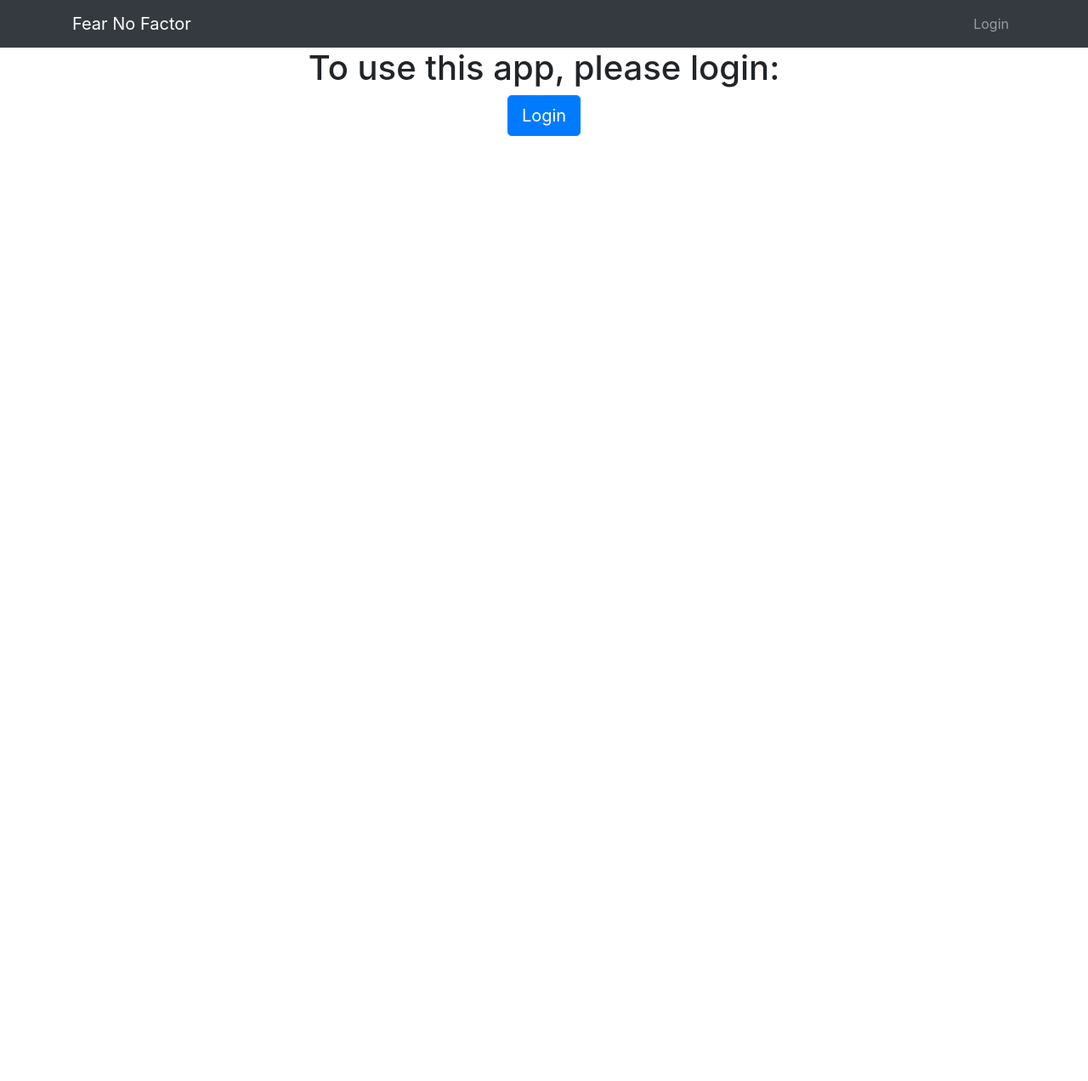
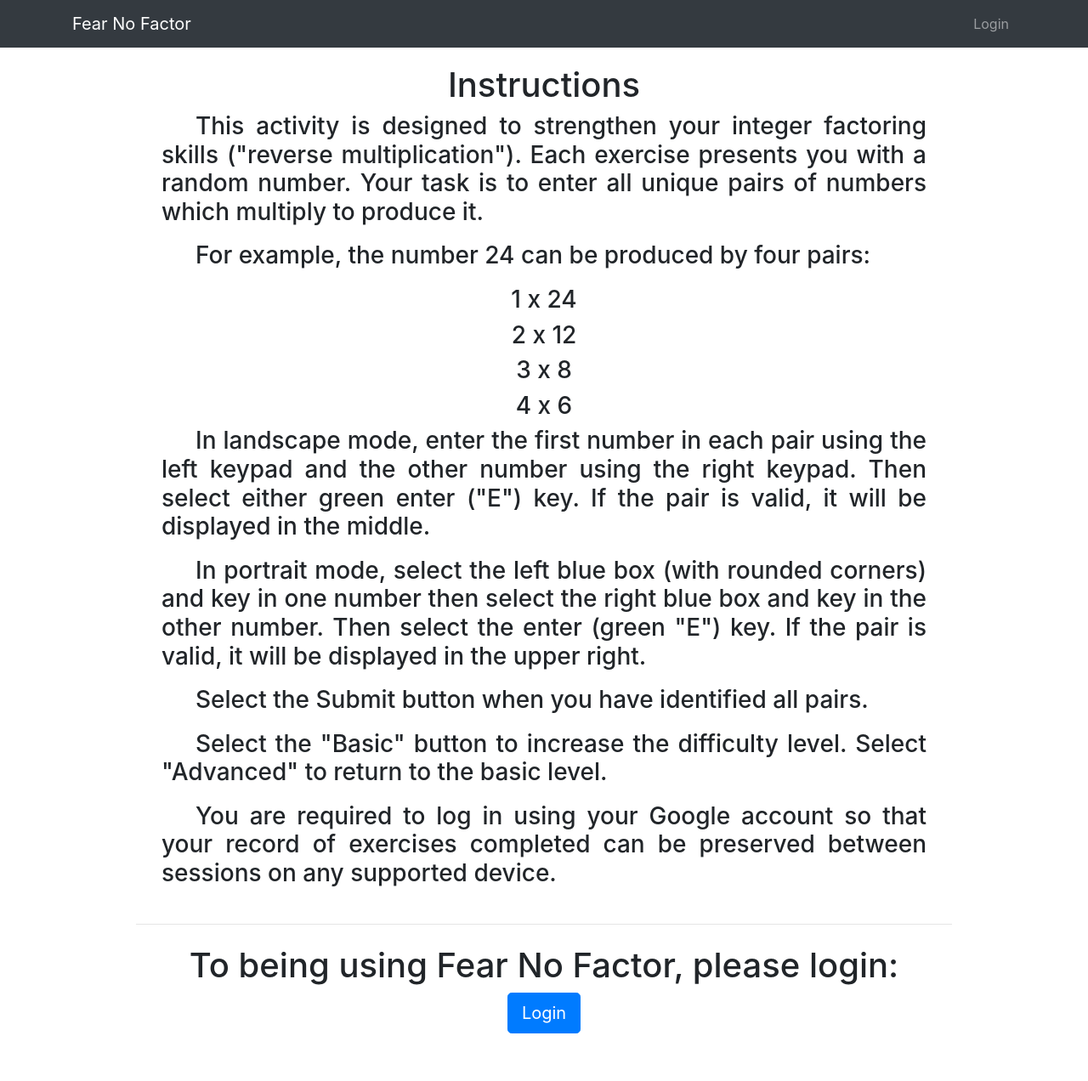
Before and after one commit to matthew-cheney/fear-no-factor-2.0, a Flask app: page /public in a window 1280 px wide. Shown: the whole page at 85% size. Before the commit the page ends 160 px from the top, so only its background shows below. Run offline with Flask 2, Linux system fonts and the light colour scheme; parts of the project's set-up code (start-up, migrations or seed data) failed here and were passed over; some libraries are stand-ins or nearby versions.

Commit message:
Add help page

```diff
--- a/FearNoFactor/routes/home.py
+++ b/FearNoFactor/routes/home.py
@@ -35,7 +35,7 @@ def about():
     return render_template('about.html', showModeToggle=False)
 
 
-@app.route('/contact')
+@app.route('/help')
 @login_required
-def contact():
-    return render_template('contact.html', showModeToggle=False)
+def help():
+    return render_template('help.html', showModeToggle=False)
--- a/FearNoFactor/static/main.css
+++ b/FearNoFactor/static/main.css
@@ -107,3 +107,15 @@ html, body {
 
 #checkImage {
 }
+
+#helpPageBody {
+    max-width: 900px;
+    margin: auto;
+    text-align: justify;
+    padding-top: 20px;
+}
+
+.helpText {
+    text-indent: 40px;
+    padding-bottom: 10px;
+}
--- /dev/null
+++ b/FearNoFactor/templates/help_snippet.html
@@ -0,0 +1,35 @@
+{% block help_page %}
+
+<div id="helpPageBody">
+
+    <h1 style="text-align: center;">Instructions</h1>
+
+    <h3 class="helpText">This activity is designed to strengthen your integer factoring skills ("reverse multiplication"). Each exercise presents you with a random number. Your task is to enter all unique pairs of numbers which multiply to produce it.</h3>
+
+    <h3 class="helpText">For example, the number 24 can be produced by four pairs:</h3>
+    <div style="text-align: center;">
+        <h3>
+        1 x 24
+        </h3>
+        <h3>
+        2 x 12
+        </h3>
+        <h3>
+        3 x 8
+        </h3>
+        <h3>
+        4 x 6
+        </h3>
+    </div>
+    <h3 class="helpText">In landscape mode, enter the first number in each pair using the left keypad and the other number using the right keypad. Then select either green enter ("E") key. If the pair is valid, it will be displayed in the middle.</h3>
+
+    <h3 class="helpText">In portrait mode, select the left blue box (with rounded corners) and key in one number then select the right blue box and key in the other number. Then select the enter (green "E") key. If the pair is valid, it will be displayed in the upper right.</h3>
+
+    <h3 class="helpText">Select the Submit button when you have identified all pairs.</h3>
+
+    <h3 class="helpText">Select the "Basic" button to increase the difficulty level. Select "Advanced" to return to the basic level.</h3>
+
+    <h3 class="helpText">You are required to log in using your Google account so that your record of exercises completed can be preserved between sessions on any supported device.</h3>
+
+</div>
+{% endblock help_page %}
--- a/FearNoFactor/templates/layout.html
+++ b/FearNoFactor/templates/layout.html
@@ -58,10 +58,10 @@
             <a class="nav-link" href="{{ url_for('home') }}">Home</a>
           </li>
           <li class="nav-item">
-            <a class="nav-link" href="{{ url_for('about') }}">About</a>
+            <a class="nav-link" href="{{ url_for('help') }}">Help</a>
           </li>
           <li class="nav-item">
-            <a class="nav-link" href="{{ url_for('contact') }}">Contact</a>
+            <a class="nav-link" href="{{ url_for('about') }}">About</a>
           </li>
           <li class="nav-item">
             <a class="nav-link" href="logout_master">Logout</a>
--- a/FearNoFactor/templates/public.html
+++ b/FearNoFactor/templates/public.html
@@ -39,8 +39,14 @@
   <!-- Page Content -->
   <div class="row text-center">
     <div class="col-lg-12">
-      <h1>To use this app, please login:</h1>
+      {% include "help_snippet.html" %}
+      <br>
+      <hr style="max-width: 75%; margin: auto;">
+      <br>
+      <h1>To being using Fear No Factor, please login:</h1>
       <h3><a href="{{ url_for('home') }}"><button class="btn btn-lg btn-primary">Login</button></a></h3>
+      <br>
+      <br>
     </div>
   </div>
   <!-- Bootstrap core JavaScript -->
```
Also changed, not shown: FearNoFactor/templates/about.html (+14 -0 lines), FearNoFactor/templates/help.html (added, +10 -0 lines).
